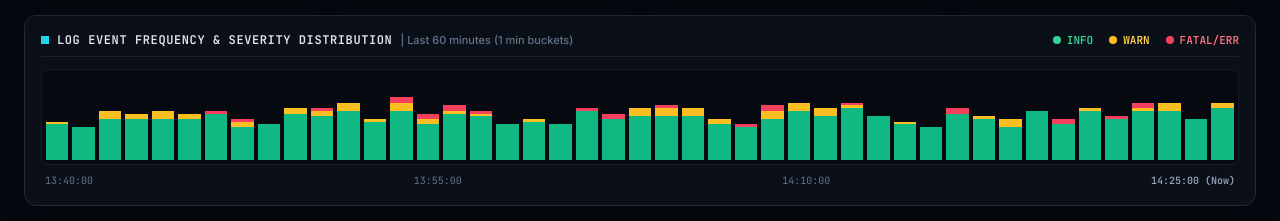
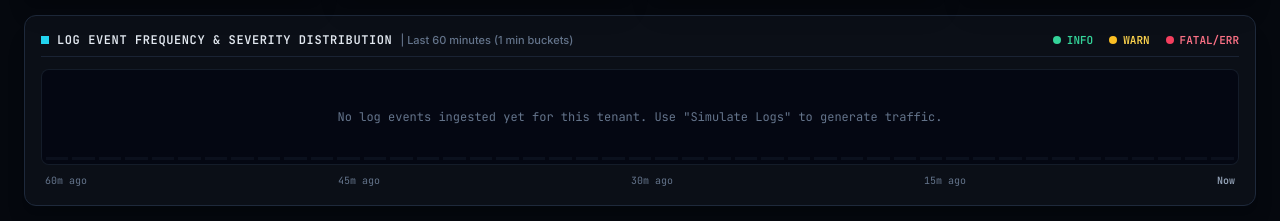
Before and after one commit to trnvra/CloudLog-Multi-Tenant-SaaS-Log-Aggregator, a React (Vite) app in the folder frontend/: page / in a window 1280 px wide. Shown: the part 291-512 px from the top of the page. Built offline with nearby package versions, Linux system fonts and the light colour scheme; no server answers.

Commit message:
Implement per-tenant log count persistence, dynamic chart updates, and socket filtering

```diff
--- a/frontend/src/App.jsx
+++ b/frontend/src/App.jsx
@@ -63,10 +63,15 @@ export default function App() {
   const [logsSecCounter, setLogsSecCounter] = useState(0);
   const [ingestRate, setIngestRate] = useState(0);
   const isPausedRef = useRef(isPaused);
+  const currentUserRef = useRef(currentUser);
 
   useEffect(() => {
     isPausedRef.current = isPaused;
   }, [isPaused]);
+
+  useEffect(() => {
+    currentUserRef.current = currentUser;
+  }, [currentUser]);
 
   // Socket Connection & Event Listeners
   useEffect(() => {
@@ -79,10 +84,17 @@ export default function App() {
     }
 
     function onNewLog(newLog) {
+      const activeUser = currentUserRef.current;
+      // Filter incoming real-time socket logs by tenantId if user is logged in
+      if (activeUser?.tenantId && newLog.tenantId && newLog.tenantId !== activeUser.tenantId) {
+        return;
+      }
+
       setLogsSecCounter((prev) => prev + 1);
 
       if (!isPausedRef.current) {
         setLogs((prevLogs) => {
+          if (newLog._id && prevLogs.some((l) => l._id === newLog._id)) return prevLogs;
           const updated = [newLog, ...prevLogs];
           return updated.slice(0, 500); // cap terminal memory buffer at 500 logs
         });
@@ -91,6 +103,10 @@ export default function App() {
     }
 
     function onAlertTriggered(alertData) {
+      const activeUser = currentUserRef.current;
+      if (activeUser?.tenantId && alertData.tenantId && alertData.tenantId !== activeUser.tenantId) {
+        return;
+      }
       setAlertToast(alertData);
       setTimeout(() => setAlertToast(null), 6000);
       setTriggeredHistory((prev) => [alertData, ...prev]);
--- a/frontend/src/components/LogChart.jsx
+++ b/frontend/src/components/LogChart.jsx
@@ -8,6 +8,8 @@ export default function LogChart({ logs = [] }) {
     const now = Date.now();
     const intervalMs = (60 * 60 * 1000) / totalBars;
 
+    const hasRealLogs = logs && logs.length > 0;
+
     for (let i = 0; i < totalBars; i++) {
       const bucketTime = new Date(now - (totalBars - 1 - i) * intervalMs);
 
@@ -15,6 +17,7 @@ export default function LogChart({ logs = [] }) {
       let warnCount = 0;
       let errorCount = 0;
 
+      if (hasRealLogs) {
         logs.forEach((log) => {
           const logTime = new Date(log.timestamp || log.createdAt || now).getTime();
           const bucketStart = bucketTime.getTime() - intervalMs / 2;
@@ -26,15 +29,11 @@ export default function LogChart({ logs = [] }) {
             else infoCount++;
           }
         });
+      }
 
-      // Default mock baseline fill so the visual chart always matches the screenshot
-      const baseInfo = Math.floor(Math.random() * 8) + 12;
-      const baseWarn = Math.random() > 0.4 ? Math.floor(Math.random() * 3) + 1 : 0;
-      const baseErr = Math.random() > 0.7 ? Math.floor(Math.random() * 2) + 1 : 0;
-
-      const finalInfo = infoCount > 0 ? infoCount * 3 : baseInfo;
-      const finalWarn = warnCount > 0 ? warnCount * 3 : baseWarn;
-      const finalErr = errorCount > 0 ? errorCount * 4 : baseErr;
+      const finalInfo = infoCount;
+      const finalWarn = warnCount;
+      const finalErr = errorCount;
       const total = finalInfo + finalWarn + finalErr;
 
       result.push({
@@ -51,8 +50,11 @@ export default function LogChart({ logs = [] }) {
   }, [logs]);
 
   const maxBucketTotal = useMemo(() => {
-    return Math.max(...buckets.map((b) => b.total), 30);
+    const maxVal = Math.max(...buckets.map((b) => b.total), 0);
+    return maxVal > 0 ? maxVal : 10;
   }, [buckets]);
+
+  const hasLogs = logs && logs.length > 0;
 
   return (
     <div className="bg-[#0B0F17] border border-slate-800 rounded-xl p-4 mb-4 shadow-xl font-mono text-xs">
@@ -86,9 +88,15 @@ export default function LogChart({ logs = [] }) {
       </div>
 
       {/* Stacked Bar Chart Display */}
-      <div className="h-20 sm:h-24 flex items-end justify-between gap-1 pt-2 pb-1 px-1 bg-[#06090F] rounded-lg border border-slate-800/60 overflow-hidden">
+      <div className="h-20 sm:h-24 flex items-end justify-between gap-1 pt-2 pb-1 px-1 bg-[#06090F] rounded-lg border border-slate-800/60 overflow-hidden relative">
+        {!hasLogs && (
+          <div className="absolute inset-0 flex items-center justify-center bg-slate-950/40 text-slate-500 text-xs font-mono pointer-events-none">
+            No log events ingested yet for this tenant. Use "Simulate Logs" to generate traffic.
+          </div>
+        )}
+
         {buckets.map((b) => {
-          const heightPct = Math.max(16, Math.min(100, (b.total / maxBucketTotal) * 100));
+          const heightPct = b.total > 0 ? Math.max(10, Math.min(100, (b.total / maxBucketTotal) * 100)) : 4;
           const infoPct = b.total > 0 ? (b.info / b.total) * 100 : 100;
           const warnPct = b.total > 0 ? (b.warn / b.total) * 100 : 0;
           const errPct = b.total > 0 ? (b.error / b.total) * 100 : 0;
@@ -96,7 +104,9 @@ export default function LogChart({ logs = [] }) {
           return (
             <div
               key={b.id}
-              className="flex-1 flex flex-col justify-end group relative cursor-pointer rounded-t-xs overflow-hidden transition-all hover:opacity-80"
+              className={`flex-1 flex flex-col justify-end group relative cursor-pointer rounded-t-xs overflow-hidden transition-all ${
+                b.total > 0 ? "hover:opacity-80" : "opacity-30"
+              }`}
               style={{ height: `${heightPct}%` }}
               title={`Time: ${b.timeLabel}\nINFO: ${b.info} | WARN: ${b.warn} | FATAL/ERR: ${b.error}`}
             >
@@ -114,7 +124,7 @@ export default function LogChart({ logs = [] }) {
                 />
               )}
               <div
-                className="w-full bg-emerald-500 transition-all"
+                className={`w-full transition-all ${b.total > 0 ? "bg-emerald-500" : "bg-slate-800"}`}
                 style={{ height: `${infoPct}%` }}
               />
             </div>
@@ -124,10 +134,11 @@ export default function LogChart({ logs = [] }) {
 
       {/* X-Axis Timestamps */}
       <div className="flex justify-between items-center text-[10px] text-slate-500 font-mono mt-2 px-1">
-        <span>13:40:00</span>
-        <span>13:55:00</span>
-        <span>14:10:00</span>
-        <span className="text-slate-400 font-bold">14:25:00 (Now)</span>
+        <span>60m ago</span>
+        <span>45m ago</span>
+        <span>30m ago</span>
+        <span>15m ago</span>
+        <span className="text-slate-400 font-bold">Now</span>
       </div>
     </div>
   );
```
Lines whose indentation alone changed are shown as unchanged.
